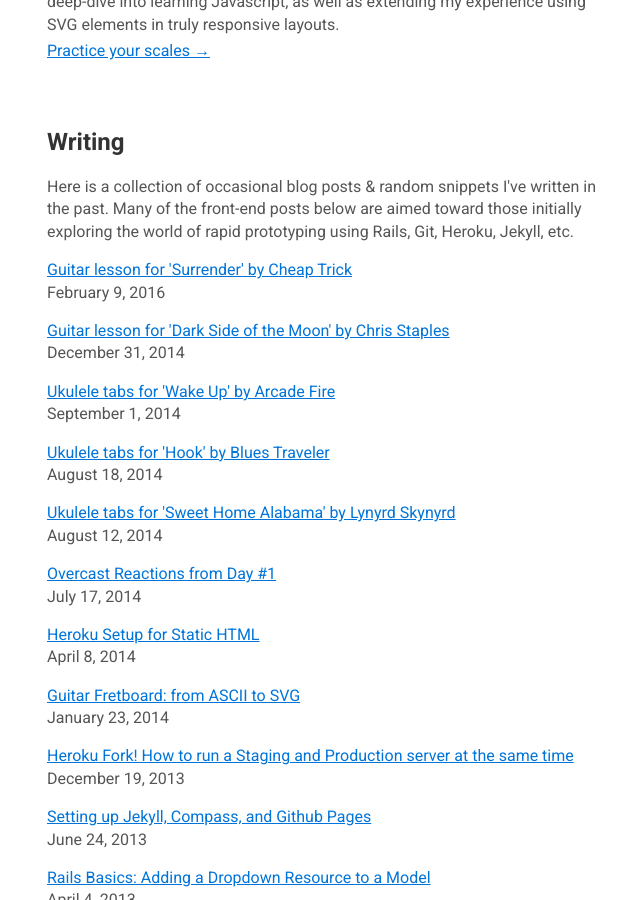
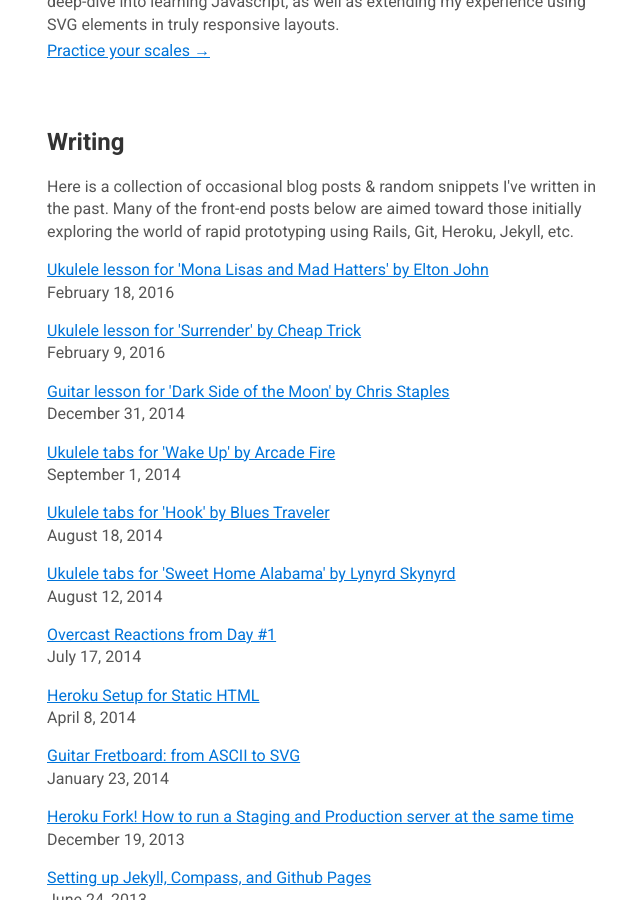
Before and after one commit to davidpots/davidpots.github.io, a Jekyll site: the page built from index.html, in a window 1280 px wide and 900 px high, scrolled down 2860 px. Shown: the whole window, without its empty margins (317-957 px from the left). Built offline with Jekyll 4.4.1, drawn with Linux system fonts in a browser that asks for light colours; nearby versions of some CDN libraries; some of the changed lines change nothing that is shown.

Commit message:
Adds mona lisas and mad hatters

```diff
--- a/_posts/2016-02-09-ukulele-lesson-surrender-cheap-trick.md
+++ b/_posts/2016-02-09-ukulele-lesson-surrender-cheap-trick.md
@@ -1,6 +1,6 @@
 ---
 layout: post
-title:  "Guitar lesson for 'Surrender' by Cheap Trick"
+title:  "Ukulele lesson for 'Surrender' by Cheap Trick"
 date:   2016-02-09 22:22:22
 categories: ukulele music
 ---
--- /dev/null
+++ b/_posts/2016-02-18-ukulele-lesson-elton-john-mona-lisas-mad-hatters.md
@@ -0,0 +1,88 @@
+---
+layout: post
+title:  "Ukulele lesson for 'Mona Lisas and Mad Hatters' by Elton John"
+date:   2016-02-18 22:22:22
+categories: ukulele music
+---
+
+## Notes
+
+...
+
+## Audio of me playing
+
+...
+
+## Verse, part 1
+
+Here's the chords I play for the first part of the verse:
+
+           "Now I know...... Spanish Harlem are not just pretty words to say..."
+    A --3---3-----3------2-----------3------2-------0-----------3---------0-----
+    E --0---1-----0------0-----------0------0-------1-----------0---------1-----
+    C --0---0-----0------2-----------0------2-------0-----------0---------2-----
+    G --0---2-----0------1-----------2------0-------2-----------0---------2-----
+        C  C/F    C      E7          Am     G6      F           C         Dm
+
+         ...play this whole thing twice.
+
+Note, the second time you play it, try ending on a Dm chord on the 5h fret. This sets you up nice for the pre-chorus.
+
+    "......in New York City..."
+    A --3---------------5------
+    E --0---------------5------
+    C --0---------------5------
+    G --0---------------7------
+        C               Dm
+
+## Verse, part 2
+
+Play this 3 times...
+
+       "...Until  you see, this trash can dream come true..."
+    A --0----3---/5---3---------5-----(7)-------(5)---3-----
+    E --1----1---/5---3---------5---------(8)---------3-----
+    C --0----0---/5---4---------5---------------------4-----   play 3x...
+    G --2----2--------0--------(7)--------------------0-----
+        F       (Dm)  C         Dm                    C
+
+And on the fourth time, resolve to a G instead of a C....
+
+       "...I thank the lord there are people out there like you..."
+    A --0--------------  ...  --------3---------------------5-----------5------
+    E --1--------------  ...  --------3---------------------5-----------7------
+    C --0--------------  ...  --------4---------------------5-----------7------
+    G --2--------------  ...  --------0---------------------7-----------7------
+        F                             C                     Dm          C
+
+## Chorus
+
+Finally, the chorus.
+
+       "Mona Lisas, and Mad Hatters, sons of bankers, sons of lawyers..."
+    A -------7--------------5---------------(3)---------------3--------------
+    E -------8--------------6----------------5----------------3--------------
+    C -------7--------------5----------------5----------------4--------------
+    G -------0-------------------------------5----------------5--------------
+             C              Bb               G                C
+
+         "Turn around and say good morning to the night..."
+    A ----------7---------------------------------8----------------------------
+    E ----------8---------------------------------8----------------------------
+    C ----------7---------------------------------9----------------------------
+    G ----------0---------------------------------0----------------------------
+                C                                 F
+
+        "For unless they see the sky....... they don't so that is why..."
+    A ---------7-----------------7------------------------3-------5------
+    E ---------7-----------------8-------7-------5--------3-------5------
+    C ---------8-----------------9-------7-------5--------4-------6------
+    G ---------9-------------------------7-------5--------5-------7------
+               B7                Am      G       F        C       D
+
+        "They know not if it's dark outside or light..."
+    A --------3----------------5---------------3-----------3-------
+    E --------5----------------7---------------5-----------3-------
+    C --------5----------------7---------------5-----------4-------
+    G --------5----------------7---------------5-----------0-------
+              F                G               F           C
```
